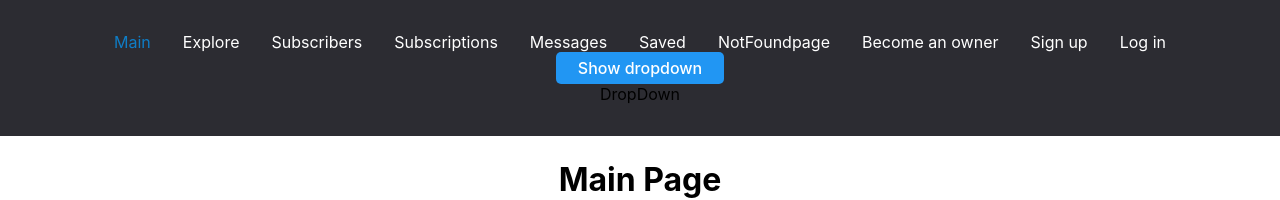
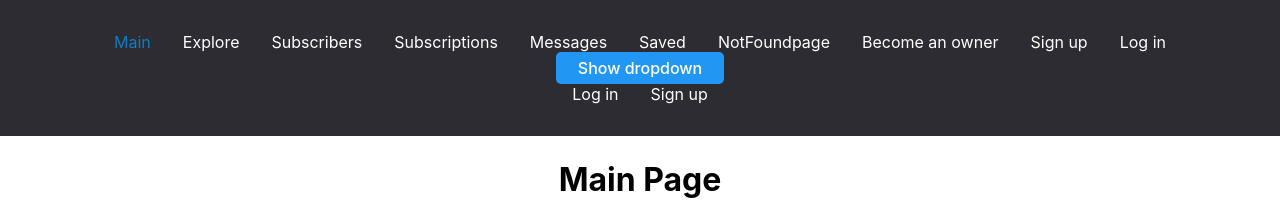
Before and after one commit to NovichenkoYura/self-guided-tours, a React (Create React App) app in the folder my-app/: page / in a window 1280 px wide. Both pictures are taken after a click on the button "Show dropdown". Shown: the top 200 px of the page. Built offline with nearby package versions, Linux system fonts and the light colour scheme.

Commit message:
loginlink

```diff
--- a/my-app/src/components/Layout.tsx
+++ b/my-app/src/components/Layout.tsx
@@ -39,7 +39,16 @@ const Layout = () => {
           Log in
         </NavLink>
         <button onClick={() => setShowDropdown(!showDropdown)}>Show dropdown</button>
-        {showDropdown && <span>DropDown</span>}
+        {showDropdown && (
+          <>
+            <NavLink to="/log in" className={setActive}>
+              Log in
+            </NavLink>
+            <NavLink to="/registration" className={setActive}>
+              Sign up
+            </NavLink>
+          </>
+        )}
       </header>
 
       <main className="container">
```
